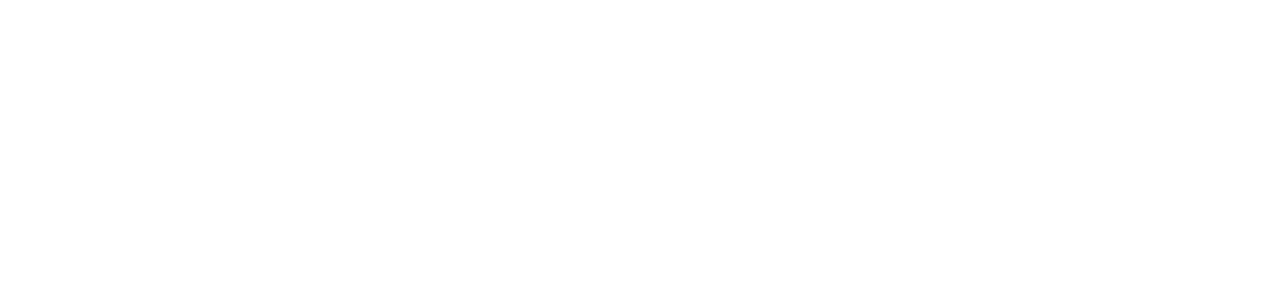
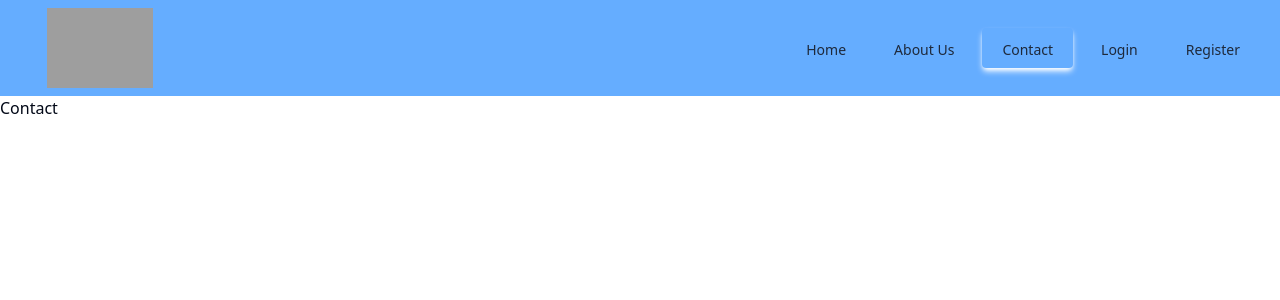
Before and after one commit to SGsubuuu-2322/HMS, a React (Vite) app in the folder HMS_App/: page /contact-us in a window 1280 px wide. Before the commit this address had no page. Shown: the top 300 px of the page. Built offline with nearby package versions, Linux system fonts and the light colour scheme; grey boxes are pictures that could not be loaded.

Commit message:
Added some more routes and linked it to nav menu in the navbar...

```diff
--- /dev/null
+++ b/HMS_App/src/Pages/AboutUs.jsx
@@ -0,0 +1,7 @@
+// import React from "react";
+
+const AboutUs = () => {
+  return <div>AboutUs</div>;
+};
+
+export default AboutUs;
--- /dev/null
+++ b/HMS_App/src/Pages/Contact.jsx
@@ -0,0 +1,7 @@
+// import React from 'react'
+
+const Contact = () => {
+  return <div>Contact</div>;
+};
+
+export default Contact;
--- a/HMS_App/src/components/ui/PublicNav.jsx
+++ b/HMS_App/src/components/ui/PublicNav.jsx
@@ -81,7 +81,7 @@
       <div className="nav-content">
         <ul className="flex justify-between gap-2 h-10">
           <NavLink
-            to="/login"
+            to="/home"
             className={(e) =>
               `group relative inline-block overflow-hidden rounded  px-5 py-3 text-sm font-medium text-slate-800 hover:text-white focus:outline-none ${
                 e.isActive ? "shadow-md shadow-white " : ""
@@ -95,7 +95,7 @@
             Home
           </NavLink>
           <NavLink
-            to="/login"
+            to="/about-us"
             className={(e) =>
               `group relative inline-block overflow-hidden rounded  px-5 py-3 text-sm font-medium text-slate-800 hover:text-white focus:outline-none ${
                 e.isActive ? "shadow-md shadow-white " : ""
@@ -109,7 +109,7 @@
             About Us
           </NavLink>
           <NavLink
-            to="/login"
+            to="/contact-us"
             className={(e) =>
               `group relative inline-block overflow-hidden rounded  px-5 py-3 text-sm font-medium text-slate-800 hover:text-white focus:outline-none ${
                 e.isActive ? "shadow-md shadow-white " : ""
```
Also changed, not shown: HMS_App/src/routes/PublicRoutes.js (+15 -0 lines).
